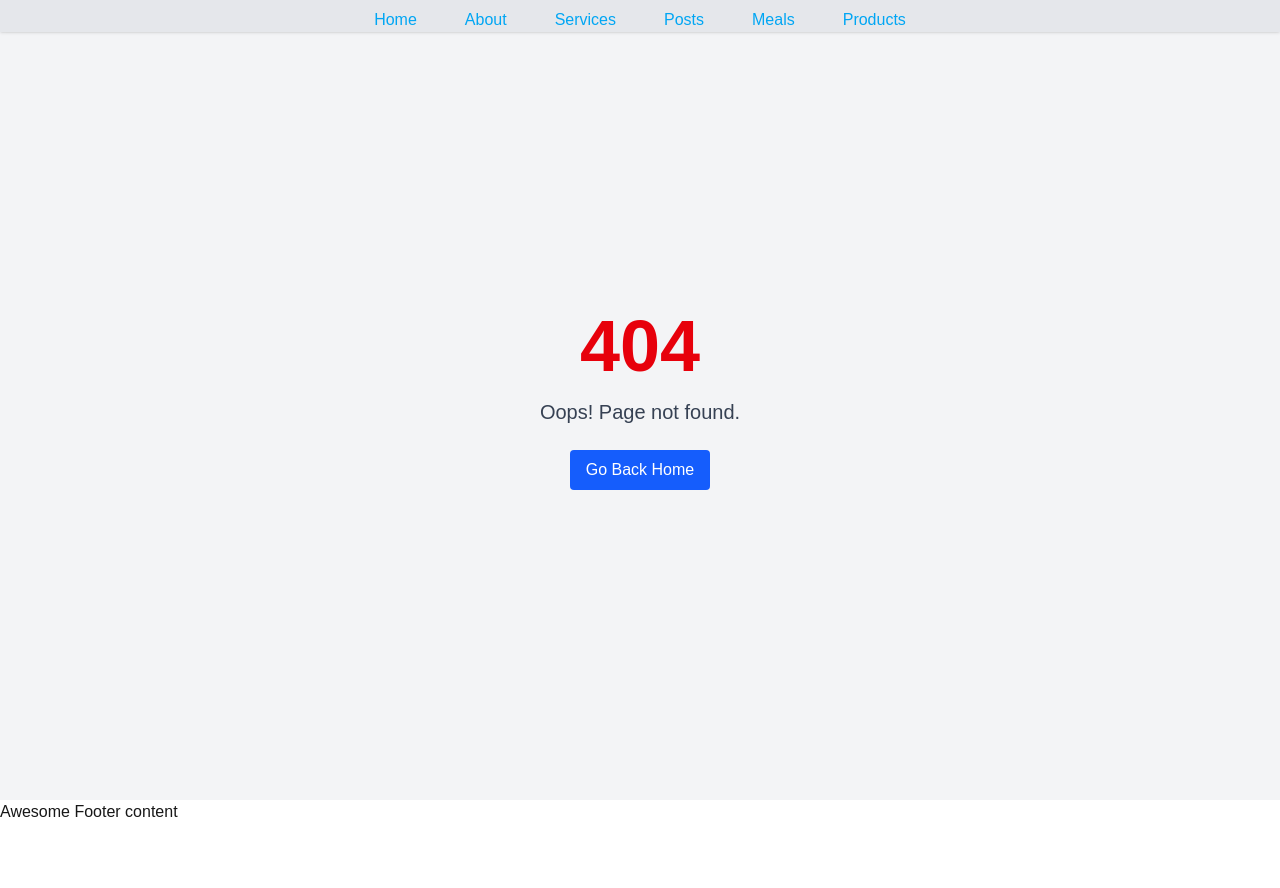
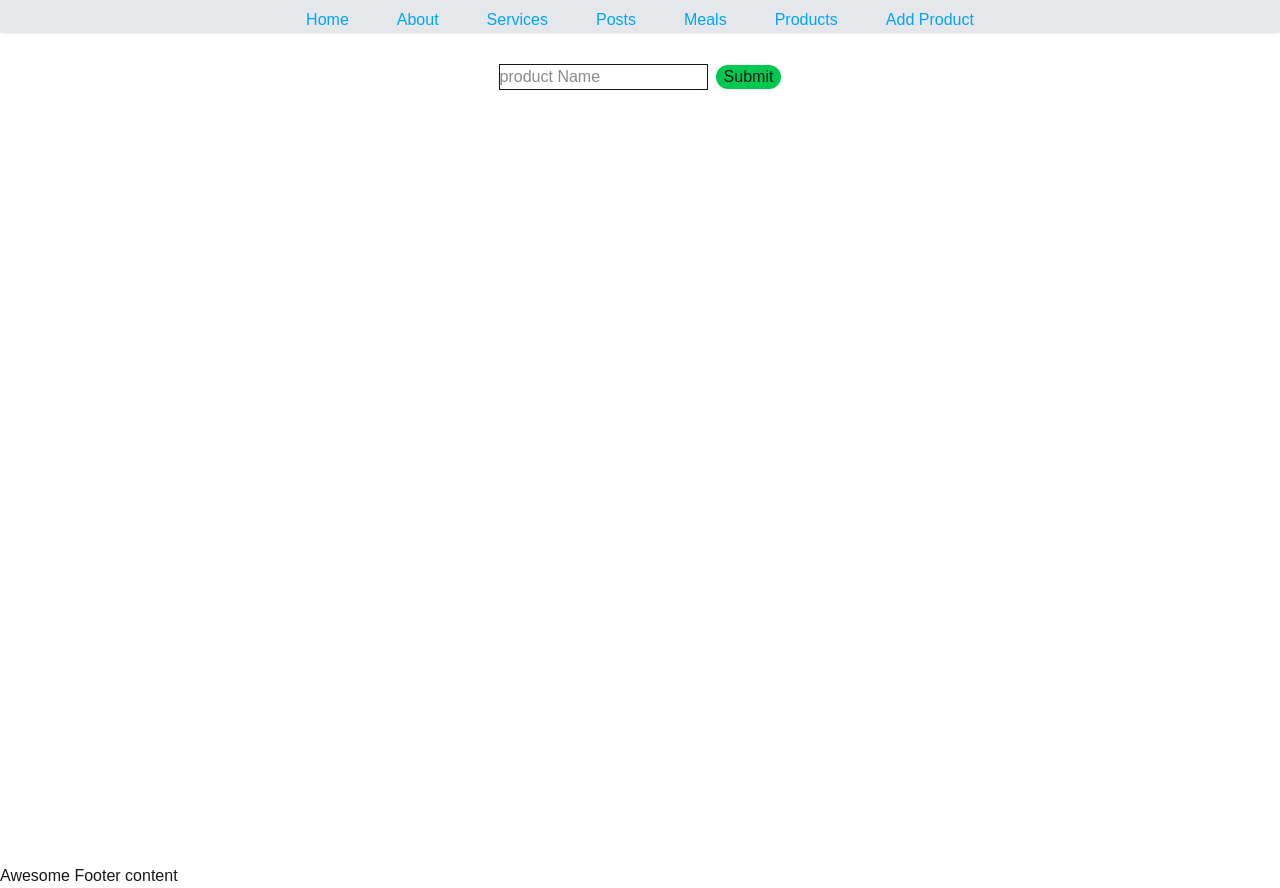
Before and after one commit to malamin59/learn-next-js-part-2, a Next.js app: page /products/add in a window 1280 px wide. Before the commit this address had no page. Before the commit the page ends 824 px from the top, so only its background shows below. Built offline with nearby package versions, Linux system fonts and the light colour scheme.

Commit message:
fetch data: and show products page

```diff
--- a/src/app/api/items/[id]/route.js
+++ b/src/app/api/items/[id]/route.js
@@ -6,7 +6,7 @@ import { ObjectId } from "mongodb";
 export async function GET(req, { params }) {
   try {
     const { id } = params;
-    const collection = await dbConnect("portfolio_comments");
+    const collection = await dbConnect("my-comment");
     const filter = { _id: new ObjectId(id) };
     const result = await collection.findOne(filter);
     return Response.json({ success: true, data: result }, { status: 200 });
--- a/src/app/api/items/route.js
+++ b/src/app/api/items/route.js
@@ -1,12 +1,13 @@
 import { dbConnect } from "@/lib/dbConnect";
 import handleApiError from "../components/ApiError";
+import { revalidatePath } from "next/cache";
 export const dynamic = "force-static";
 
 // create a dynamic error fot tall catch block
 
 export async function GET(req) {
   try {
-    const collection = await dbConnect("portfolio_comments");
+    const collection = await dbConnect("my-comment");
     const result = await collection.find().toArray();
     return Response.json({ result });
   } catch (error) {
@@ -26,6 +27,7 @@ export async function POST(req) {
     const collection = await dbConnect("my-comment");
     // insert the posted data of mongoDB ;
     const result = await collection.insertOne(body);
+    revalidatePath('/products')
     // return a successful message
     return Response.json(
       {
--- a/src/app/components/Navbar.jsx
+++ b/src/app/components/Navbar.jsx
@@ -77,6 +77,9 @@ export default function Navbar() {
             <li>
               <Link href={"/products"}>Products</Link>
             </li>
+            <li>
+              <Link href={"/products/add"}>Add Product</Link>
+            </li>
           </ul>
         </div>
       </div>
--- /dev/null
+++ b/src/app/products/add/components/ProductAddFrom.jsx
@@ -0,0 +1,36 @@
+"use client";
+
+export default  function ProductAddFrom() {
+  const handleSubmit = async (e) => {
+    e.preventDefault();
+    const from = e.target;
+    const productName = from.productName.value;
+    const payload = { productName };
+    const res = await fetch("http://localhost:3000/api/items", {
+      method: "POST",
+      body: JSON.stringify(payload),
+      headers: {
+        "content-Type": "application/json",
+      },
+    });
+    const result = await res.json();
+  from.reset()
+  };
+
+  return (
+    <div className="">
+      <form onSubmit={handleSubmit}>
+        <input
+          type="text"
+          className="border"
+          name="productName"
+          placeholder="product Name"
+        />
+        <button className="ml-2 rounded-xl bg-green-500 px-2" type="submit">
+          {" "}
+          Submit
+        </button>
+      </form>
+    </div>
+  );
+}
--- /dev/null
+++ b/src/app/products/add/page.jsx
@@ -0,0 +1,11 @@
+"use client"
+import React from 'react'
+import ProductAddFrom from './components/ProductAddFrom'
+
+export default function Product() {
+  return (
+    <div className='mt-16 flex justify-center'>
+        <ProductAddFrom/>
+    </div>
+  )
+}
--- a/src/app/products/page.jsx
+++ b/src/app/products/page.jsx
@@ -1,13 +1,32 @@
 import React from "react";
+
 export const metadata = {
   title: {
-    default: "all Products ",
+    default: "All Products",
   },
-  description: "loading Products",
+  description: "Loading Products",
 };
 
 export default async function ProductsPage() {
+  const res = await fetch("http://localhost:3000/api/items", {
+    cache: "force-cache",
+  });
+  const data = await res.json();
 
+  // Extract the array
+  const products = data.result;
 
-  return <div>Products</div>;
+  if (!Array.isArray(products) || products.length === 0) {
+    return <p>No products found</p>;
+  }
+
+  return (
+    <div className="mt-12">
+      <ul>
+        {products.map((product) => (
+          <li key={product._id}>{product.productName}</li>
+        ))}
+      </ul>
+    </div>
+  );
 }
```
